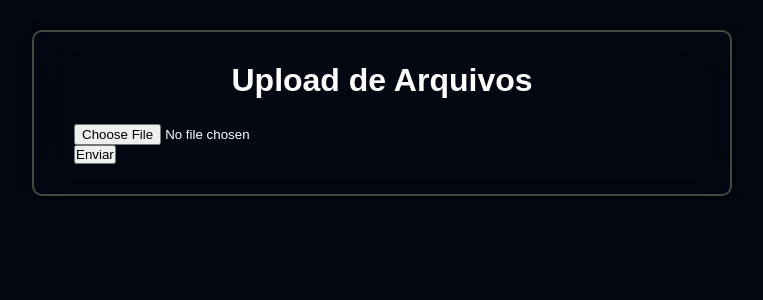
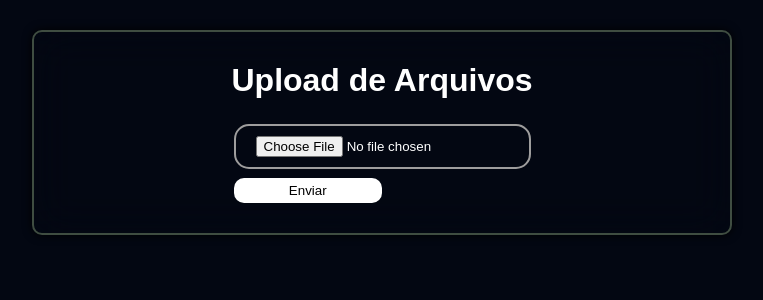
Before and after one commit to oondels/web-app-institutoAeesi, a Flask app: page /upload-arquivos in a window 1280 px wide. Shown: the part 97-397 px from the top of the page, without its empty margins (258-1021 px from the left). Run offline with Flask 3, Linux system fonts and the light colour scheme; a user stored in the database is signed in; some libraries are stand-ins or nearby versions.

Commit message:
css upload

```diff
--- a/forms.py
+++ b/forms.py
@@ -21,8 +21,8 @@ class Edite_Form(FlaskForm):
     submit = SubmitField("Cadastrar")
 
 class Upload_File(FlaskForm):
-    file_up = FileField("Arquivo", validators=[FileRequired()])
-    submit = SubmitField("Enviar")
+    file_up = FileField("Arquivo", validators=[FileRequired()], render_kw={"class":"file_up"})
+    submit = SubmitField("Enviar", render_kw={"class":"btn"})
 
 class Register_User(FlaskForm):
     nome = StringField("Usuário", validators=[DataRequired()], render_kw={"placeholder":"Nome", "class":"register-form"})
--- a/static/css/home.css
+++ b/static/css/home.css
@@ -68,7 +68,7 @@
 
 .menu li {
   list-style-type: none;
-  width: 155px;
+  width: 165px;
 }
 
 .menu .btn {
@@ -85,6 +85,10 @@
   font-weight: 600;
 }
 
+.menu .btn:hover {
+  color: green;
+}
+
 .menu ul a {
   display: flex;
   text-align: center;
--- a/static/css/upload.css
+++ b/static/css/upload.css
@@ -5,6 +5,10 @@
 }
 
 .wrapper {
+    display: flex;
+    justify-content: center;
+    align-items: center;
+    flex-direction: column;
     width: 700px;
     background: transparent;
     backdrop-filter: blur(20px);
@@ -19,5 +23,29 @@
   .wrapper h1 {
     text-align: center;
     margin-bottom: 25px;
+  }
 
+  .envio {
+    display: flex;
+    justify-content: center;
+    align-items: center;
+    width: 400px;
   }
+
+  .envio .btn {
+    text-align: center;
+    width: 50%;
+    background: #fff;
+    height: 25px;
+    border: #9e9d9d;
+    border-radius: 10px;
+    cursor: pointer;
+    margin-top: 9px;
+  }
+
+  .envio .file_up {
+    padding: 10px 20px;
+    width: 100%;
+    border: 2px solid #9e9d9d;
+    border-radius: 15px;
+  }
--- a/templates/upload.html
+++ b/templates/upload.html
@@ -11,11 +11,13 @@
     <div class="body-upload">
         <div class="wrapper">
             <h1>Upload de Arquivos</h1>
-            <form method="POST" enctype="multipart/form-data">
-                {{ file_form.hidden_tag() }}
-                <p>{{ file_form.file_up() }}</p>
-                <p>{{ file_form.submit() }}</p>
-            </form>
+            <div class="envio">
+                <form method="POST" enctype="multipart/form-data">
+                    {{ file_form.hidden_tag() }}
+                    <p>{{ file_form.file_up() }}</p>
+                    <p>{{ file_form.submit() }}</p>
+                </form>
+            </div>
         </div>
     </div>
 </body>
```
